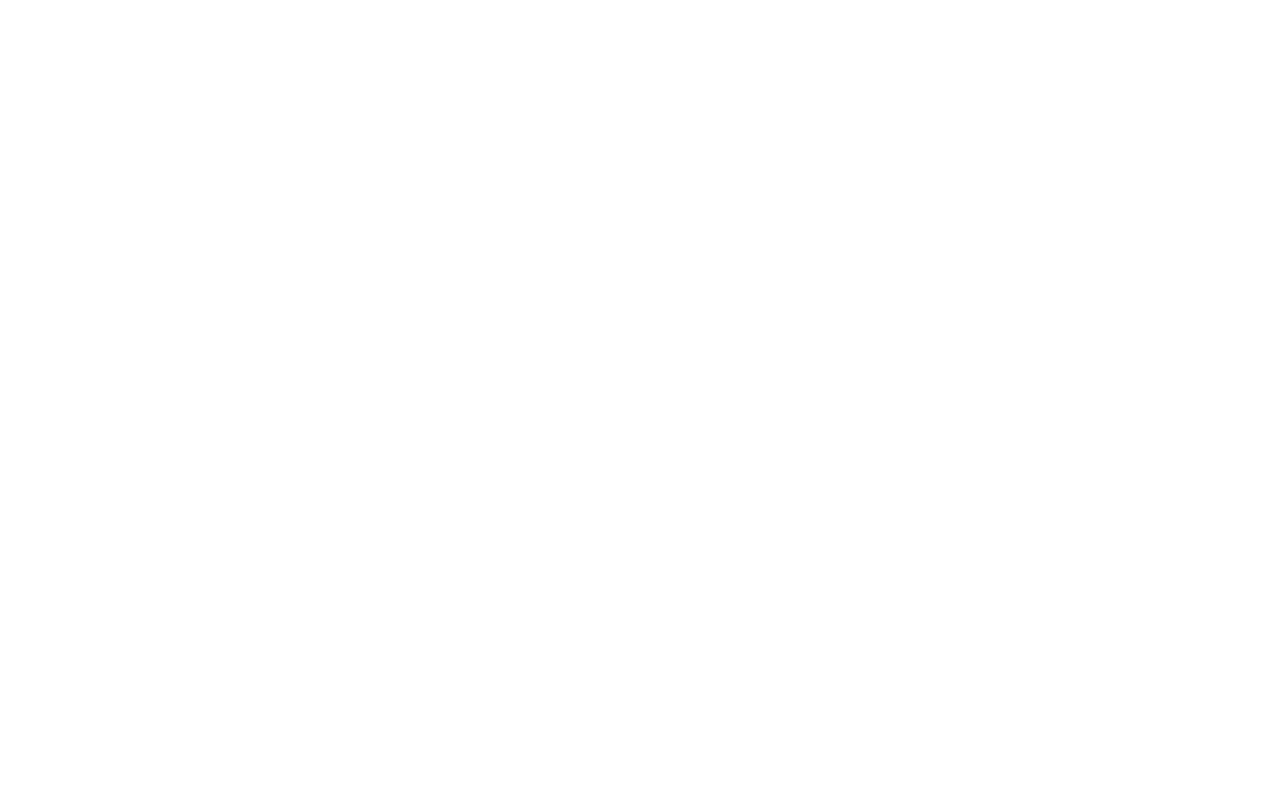
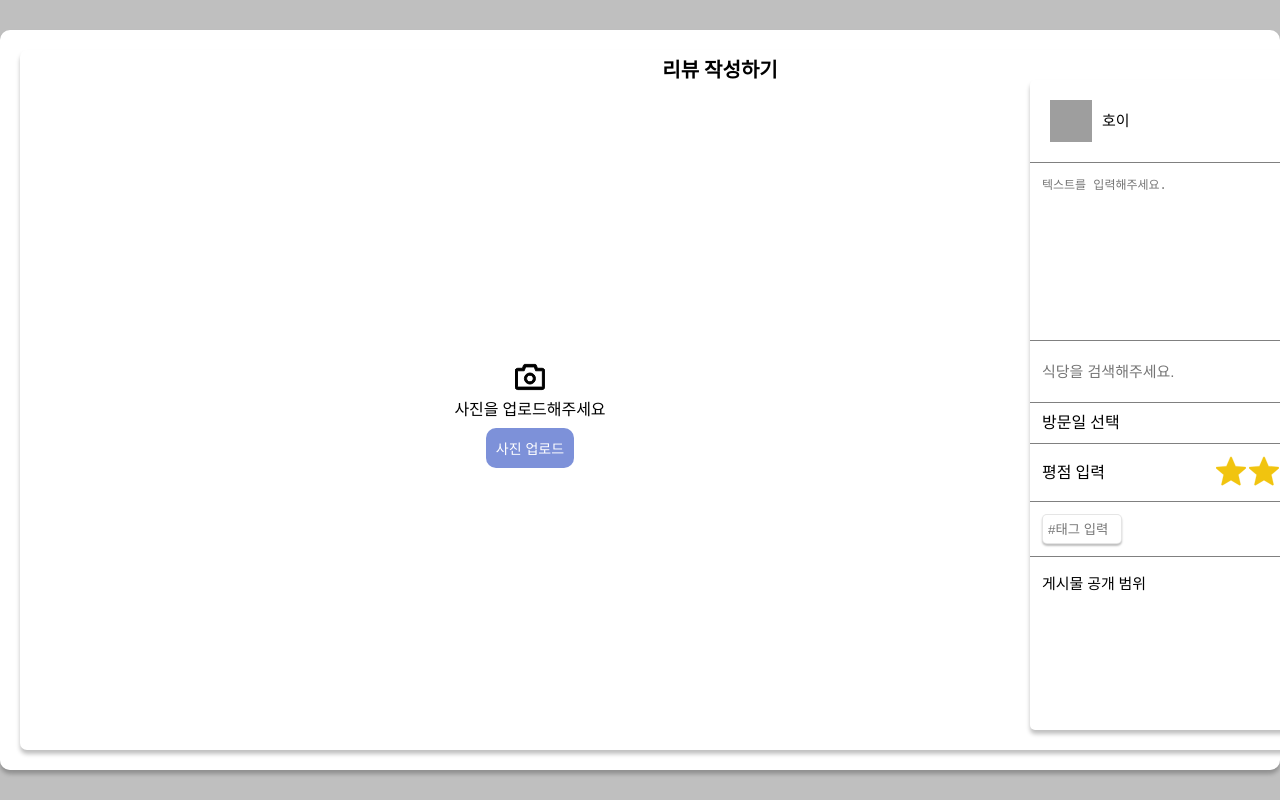
Before and after one commit to jjik-muk/sikdorak, a React (Create React App) app in the folder fe/: page /writeReview in a window 1280 px wide. Before the commit this address had no page. Built offline with nearby package versions, Linux system fonts and the light colour scheme; grey boxes are pictures that could not be loaded.

Commit message:
feat: :sparkles: <ReviewWrite /> Portal 적용

```diff
--- a/fe/src/App.tsx
+++ b/fe/src/App.tsx
@@ -1,4 +1,6 @@
+import Portal from 'common/Portal/Portal';
 import Login from 'pages/Login/Login';
+import ReviewDetail from 'pages/ReviewDetail/ReviewDetail';
 import ReviewWrite from 'pages/ReviewWrite/ReviewWrite';
 import { BrowserRouter, Route, Routes } from 'react-router-dom';
 import GlobalStyle from 'styles/GlobalStyle';
@@ -10,7 +12,22 @@ function App() {
       <BrowserRouter>
         <Routes>
           <Route path="/" element={<Login />} />
-          <Route path="/write-review" element={<ReviewWrite />} />
+          <Route
+            path="/writeReview"
+            element={
+              <Portal selector="#portal">
+                <ReviewWrite />
+              </Portal>
+            }
+          />
+          <Route
+            path="/reviewDetail"
+            element={
+              <Portal selector="#portal">
+                <ReviewDetail />
+              </Portal>
+            }
+          />
         </Routes>
       </BrowserRouter>
     </>
--- a/fe/src/common/Portal/Portal.styled.ts
+++ b/fe/src/common/Portal/Portal.styled.ts
@@ -12,8 +12,8 @@ export const Modal = styled.div`
 
 export const Background = styled.div`
   position: relative;
-  width: 800px;
-  height: 800px;
+  width: fit-content;
+  max-height: 800px;
   padding: 20px;
   background-color: #fff;
   border-radius: 10px;
```
